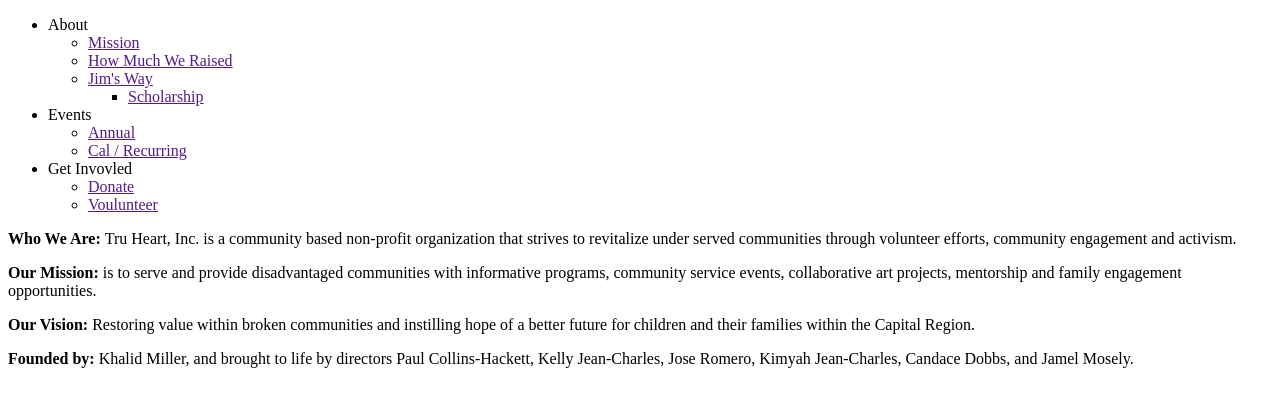
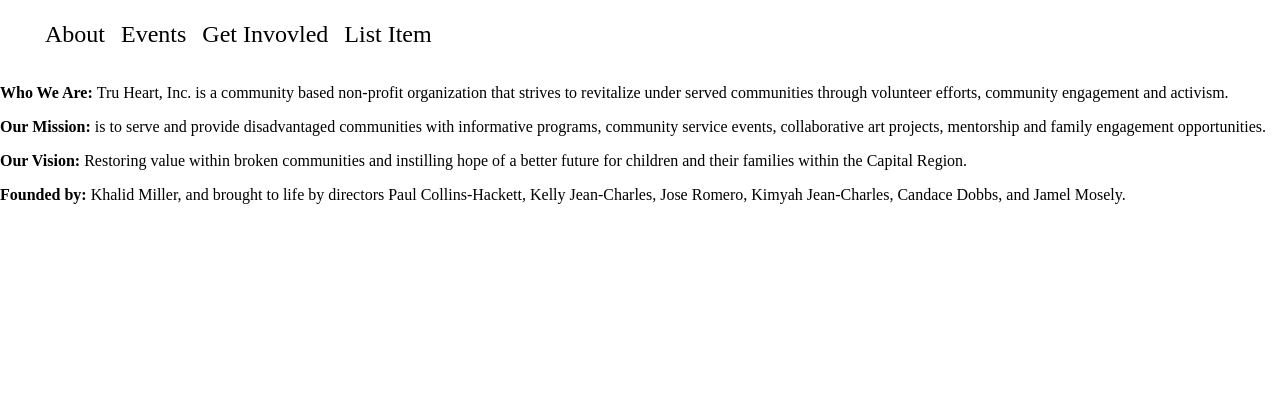
Before and after one commit to Matt-1123/trueheart-mockup, a plain HTML site: page index.html in a window 1280 px wide. Drawn offline with nearby package versions, Linux system fonts and the light colour scheme.

Commit message:
added nav and removed key.js

```diff
--- a/css/styles.css
+++ b/css/styles.css
@@ -0,0 +1,100 @@
+@charset "UTF-8";
+
+/* ----------------------------- */
+/* ----------- RESETS -----------*/
+/* ----------------------------- */
+body {
+    margin: 0
+}
+
+div, nav, main, section, article, aside {
+    float: left;
+    width: 100%;
+}
+
+a {
+    text-decoration: none;
+    color: #000;
+}
+
+ul {
+    list-style: none;
+}
+
+/* ----------------------------- */
+/* ----------- NAV --------------*/
+/* ----------------------------- */
+
+ul li {
+    display: inline;
+    padding: 5px;
+    position: relative;
+}
+
+ul ul {
+    font: 100 1.2rem/1.5em 'sans-serif';
+    display: none;
+    position: absolute;
+    margin: 0;
+    padding: 0;
+    left: 0;
+    top: 100%;
+    list-style: none;
+    background: #f99;
+    padding: 5px;
+}
+
+ul ul li {
+    display: block;
+    background: #fdd;
+    margin: 0;
+}
+
+ul ul li:hover {
+    background: #3ea;
+}
+
+ul li:hover ul {
+    display: block;
+}
+
+.center {
+    text-align: center;
+    margin-top: 20%;
+}
+
+.hover-border {
+    font: 100 1.5em/1.5em 'sans-serif';
+    position: relative;
+    display: inline;
+}
+
+.hover-border:after {
+    content: '';
+    position: absolute;
+    width: 0;
+    height: 2px;
+    background: #D66D75;
+    /* fallback for old browsers */
+    background: -webkit-linear-gradient(to right, #E29587, #D66D75);
+    /* Chrome 10-25, Safari 5.1-6 */
+    background: linear-gradient(to right, #E29587, #D66D75);
+    /* W3C, IE 10+/ Edge, Firefox 16+, Chrome 26+, Opera 12+, Safari 7+ */
+    bottom: 0;
+    left: 50%;
+    border-radius: 10px;
+    transition: all 90ms ease-out;
+}
+
+.hover-border:hover:after {
+    left: 0;
+    width: 100%;
+}
+
+hr {
+    width: 85%;
+}
+
+/* ----------------------------- */
+/* ------------ MAIN ------------*/
+/* ----------------------------- */
--- a/index.html
+++ b/index.html
@@ -17,31 +17,40 @@
 
     <nav>
         <ul>
-            <li>About
+            <li class="hover-border"><a href="">About</a>
                 <ul>
                     <li><a href="">Mission</a></li>
-                    <li><a href="">How Much We Raised</a></li>
-                    <li><a href="">Jim's Way</a>
-                            <ul>
+
+                    <li><a href="">Funds Raised</a></li>
+
+                    <li><a href="">Jim's Way</a></li>
+
                     <li><a href="">Scholarship</a></li>
                 </ul>
             </li>
-                </ul>
-            </li>
-            <li>Events
+
+            <li class="hover-border"><a href="">Events</a>
                 <ul>
                     <li><a href="">Annual</a></li>
-                    <li><a href="">Cal / Recurring</a></li>
+                    <li><a href="">Recurring</a></li>
+                    <li><a href="">Ucoming</a></li>
                 </ul>
             </li>
 
-            <li>Get Invovled<ul>
+            <li class="hover-border"><a href="">Get Invovled</a>
+                <ul>
                     <li><a href="">Donate</a></li>
                     <li><a href="">Voulunteer</a></li>
-            </ul></li>
                 </ul>
+            </li>
+            <li class="hover-border"><a href="">List Item</a></li>
+        </ul>
+        <!-- <hr> -->
 
     </nav>
+
+
+
 
     <main>
         <p><strong>Who We Are:</strong>&nbsp;Tru Heart, Inc. is a community based non-profit organization that strives to revitalize under served communities through volunteer efforts, community engagement and activism.</p>
@@ -57,7 +66,8 @@
 
 
 
-    <script src="js/script.js" charset="utf-8"></script>
+
+    <!-- <script src="js/script.js" charset="utf-8"></script> -->
 </body>
 
 </html>
```
Also changed, not shown: .gitignore/keys.js (added). Lines whose indentation alone changed are shown as unchanged.
